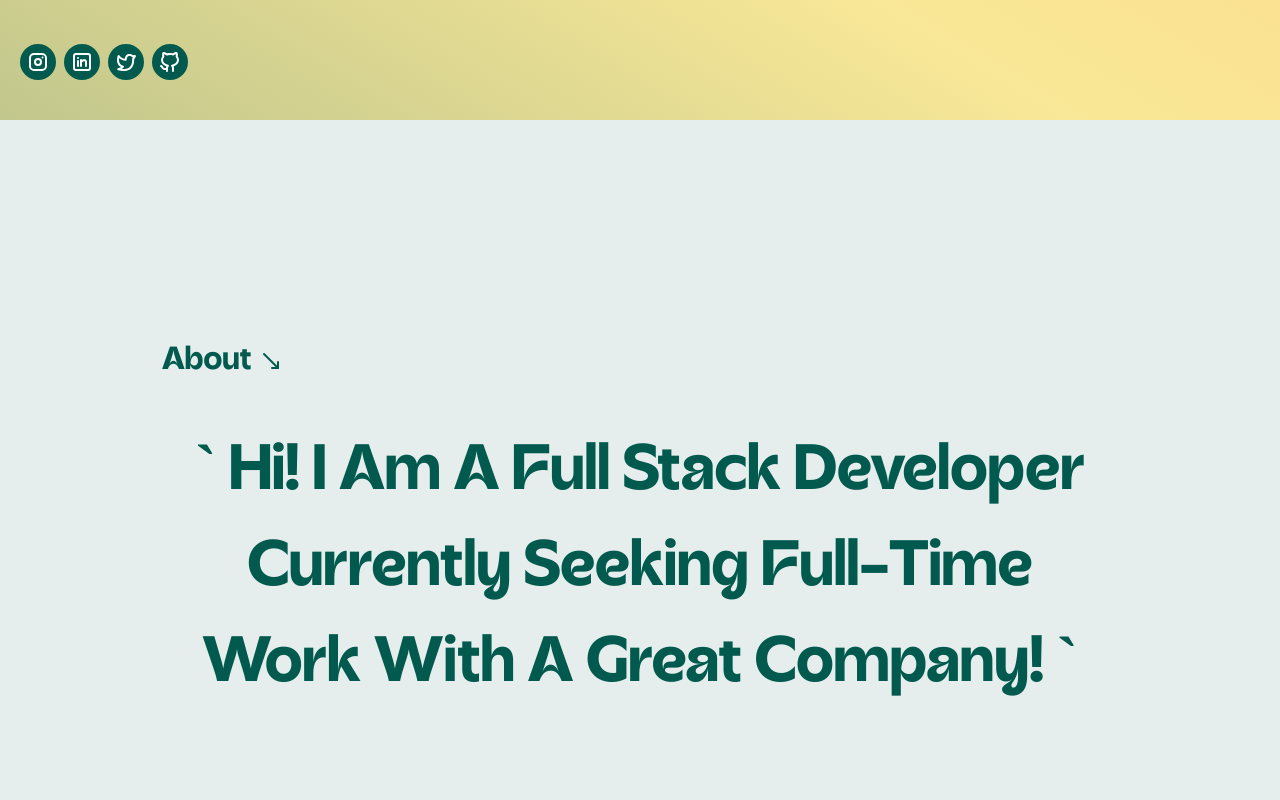
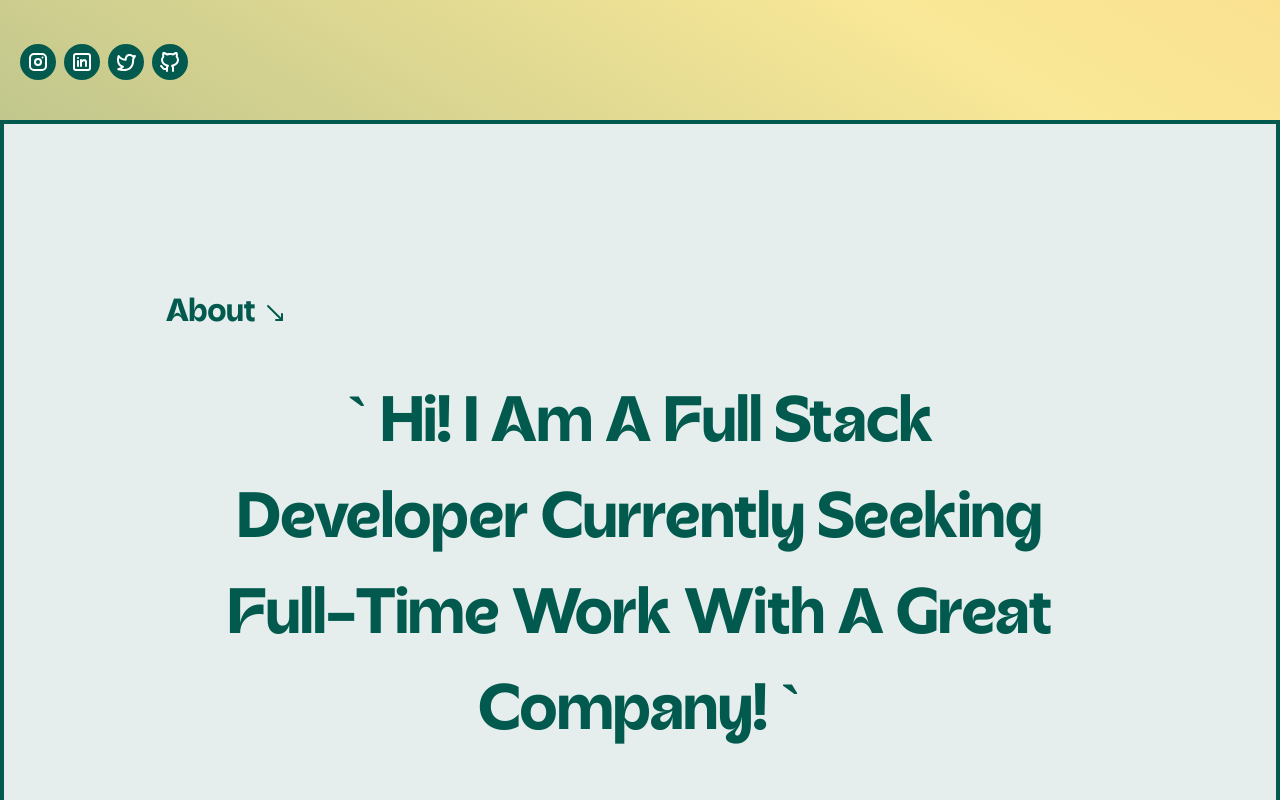
Before and after one commit to shivamyneni/react-portfolio, a React (Create React App) app: page / in a window 1280 px wide. Shown: the part 680-1480 px from the top of the page. Built offline with nearby package versions, Linux system fonts and the light colour scheme; a web font is replaced by a local one.

Commit message:
updated header

```diff
--- a/src/containers/Intro.tsx
+++ b/src/containers/Intro.tsx
@@ -63,7 +63,11 @@ const Intro = memo(() => {
 	}, []);
 
 	React.useEffect(() => {
-		gsap.fromTo('.quote1',{yPercent:100,opacity:0},{yPercent:0,duration:2,opacity:1,ease:'sine',delay:3})
+		gsap.fromTo(
+			".quote1",
+			{ yPercent: 100, opacity: 0 },
+			{ yPercent: 0, duration: 2, opacity: 1, ease: "sine", delay: 3 }
+		);
 	}, []);
 
 	return (
@@ -93,7 +97,7 @@ const Intro = memo(() => {
 					Welcome to my little corner on the internet.
 				</p>
 			</div>
-			<div className="w-screen bg-opacity-10 px-[15%] xs:h-auto sm:h-auto md:h-screen mb-[20px]  aspect-video flex flex-col justify-center items-start bg-primary overflow-hidden ">
+			<div className="w-screen bg-opacity-10 px-[15%] xs:h-auto sm:h-auto md:h-screen mb-[20px]  aspect-video flex flex-col justify-center items-start bg-primary overflow-hidden  border-[4px] border-primary rounded-b-[50px] mx-[2px]">
 				<div className=" flex flex-row justify-center items-center mb-[40px] ml-[-30px] items-self-start xs:mt-[32px] sm:mt-[32px] md:mt-[10px]">
 					<p className="font-Acorn  md:text-[32px] font-bold text-primary ">
 						About
```
